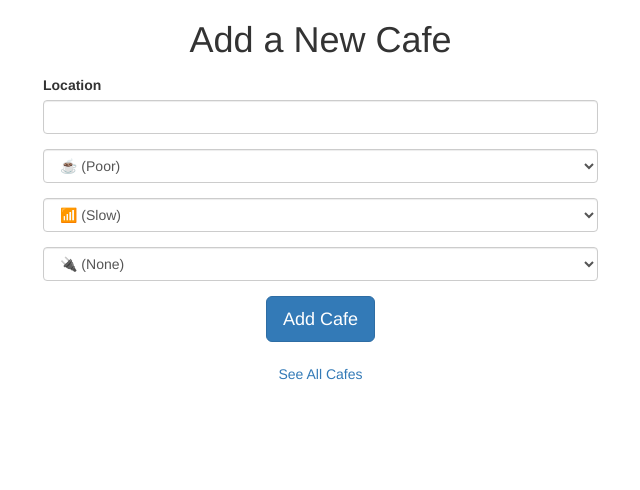
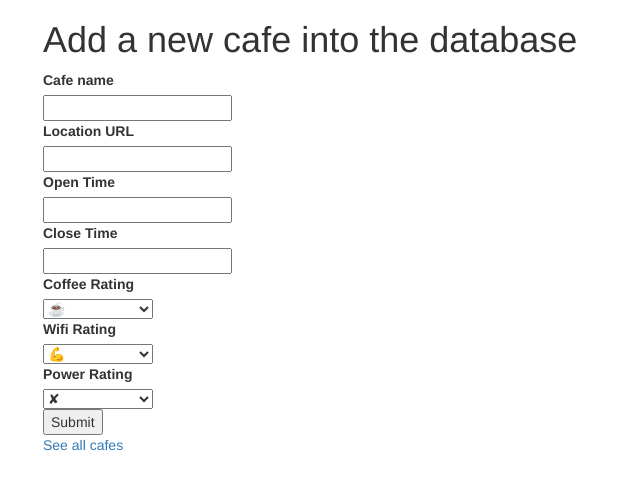
Before and after one commit to 4shenafi/100-days-of-python, a Flask app: template day-62/523 Starting-Files-coffee-and-wifi/templates/add.html in a window 1280 px wide. Shown: the top 490 px of the page, without its empty margins (27-667 px from the left). Run offline with Flask 2, Linux system fonts and the light colour scheme; the template is opened without the code that fills it: values that come from a table or form of the project are taken from there, others are empty; some libraries are stand-ins or nearby versions.

Commit message:
Refactor cafe management functionality with improved data handling and template structure

```diff
--- a/day-62/523 Starting-Files-coffee-and-wifi/main.py
+++ b/day-62/523 Starting-Files-coffee-and-wifi/main.py
@@ -4,39 +4,28 @@ from flask_wtf import FlaskForm
 from wtforms import StringField, SubmitField, SelectField
 from wtforms.validators import DataRequired
 import csv
-import requests
-
+import os
 
 app = Flask(__name__)
 app.config['SECRET_KEY'] = '8BYkEfBA6O6donzWlSihBXox7C0sKR6b'
 Bootstrap(app)
 
+
 class CafeForm(FlaskForm):
-    cafe = StringField('Cafe Name', validators=[DataRequired()])
-    location = StringField('Location', validators=[DataRequired()])
+    cafe = StringField('Cafe name', validators=[DataRequired()])
+    location = StringField('Location URL', validators=[DataRequired()])
     open_time = StringField('Open Time', validators=[DataRequired()])
     close_time = StringField('Close Time', validators=[DataRequired()])
-    coffee_rating = SelectField('Coffee Rating', choices=[
-        (1, '☕'),
-        (2, '☕☕'),
-        (3, '☕☕☕'),
-        (4, '☕☕☕☕'),
-        (5, '☕☕☕☕☕')
-    ], validators=[DataRequired()])
-    wifi_rating = SelectField('Wifi Rating', choices=[
-        (1, '📶'),
-        (2, '📶📶'),
-        (3, '📶📶📶'),
-        (4, '📶📶📶📶'),
-        (5, '📶📶📶📶📶')
-    ], validators=[DataRequired()])
-    power_rating = SelectField('Power Rating', choices=[
-        (1, '🔌'),
-        (2, '🔌🔌'),
-        (3, '🔌🔌🔌'),
-        (4, '🔌🔌🔌🔌'),
-        (5, '🔌🔌🔌🔌🔌')
-    ], validators=[DataRequired()])
+    coffee_rating = SelectField('Coffee Rating',
+                                choices=['☕️', '☕☕', '☕☕☕', '☕☕☕☕', '☕☕☕☕☕'],
+                                validators=[DataRequired()])
+    wifi_rating = SelectField('Wifi Rating',
+                                choices=['💪', '💪💪', '💪💪💪', '💪💪💪💪', '💪💪💪💪💪'],
+                              validators=[DataRequired()])
+    power_rating = SelectField('Power Rating',
+                                choices=['✘', '🔌', '🔌🔌', '🔌🔌🔌', '🔌🔌🔌🔌', '🔌🔌🔌🔌🔌'],
+                                validators=[DataRequired()])
+
     submit = SubmitField('Submit')
 
 # Exercise:
@@ -58,41 +47,33 @@ def home():
 def add_cafe():
     form = CafeForm()
     if form.validate_on_submit():
-        name = form.cafe.data
-        location = form.location.data
-        open_time = form.open_time.data
-        close_time = form.close_time.data
-        coffee_rating = form.coffee_rating.data
-        wifi_rating = form.wifi_rating.data
-        power_rating = form.power_rating.data
+        name = request.form['cafe']
+        location = request.form['location']
+        open_time = request.form['open_time']
+        close_time = request.form['close_time']
+        coffee_rating = request.form['coffee_rating']
+        wifi_rating = request.form['wifi_rating']
+        power_rating = request.form['power_rating']
 
-        with open('cafe-data.csv', 'a', newline='') as csv_file:
-            csv_writer = csv.writer(csv_file, delimiter=',')
+        file_path = os.path.join(os.path.dirname(__file__), 'cafe-data.csv')
+        with open(file_path, mode='a', newline='', encoding='utf-8') as csv_file:
+            csv_writer = csv.writer(csv_file, delimiter=',', quotechar='"', quoting=csv.QUOTE_MINIMAL)
             csv_writer.writerow([name, location, open_time, close_time, coffee_rating, wifi_rating, power_rating])
-        return redirect(url_for('home'))
+
+        return redirect(url_for('cafes'))
+
     return render_template('add.html', form=form)
 
 
 @app.route('/cafes')
 def cafes():
-    # Read the CSV file
-    with open('cafe-data.csv', newline='', encoding='utf-8') as csv_file:
-        csv_data = csv.reader(csv_file, delimiter=',')
+    file_path = os.path.join(os.path.dirname(__file__), 'cafe-data.csv')
+    with open(file_path, mode='r', newline='', encoding='utf-8') as csv_file:
+        csv_data = csv.DictReader(csv_file, delimiter=',')
+        list_of_rows = [row for row in csv_data]
 
-        # Read the header row
-        headers = next(csv_data)
-
-        # Convert rows into a list of dictionaries
-        cafes = []
-        for row in csv_data:
-            cafe_dict = {headers[i]: row[i] for i in range(len(headers))}
-            cafes.append(cafe_dict)
-
-        # Debugging: Print the data to the console
-        print(cafes)
-
-    # Pass the data to the template
-    return render_template('cafes.html', cafes=cafes, headers=headers)
+    print(list_of_rows)
+    return render_template('cafes.html', cafes=list_of_rows)
 
 
 if __name__ == '__main__':
--- a/day-62/523 Starting-Files-coffee-and-wifi/templates/add.html
+++ b/day-62/523 Starting-Files-coffee-and-wifi/templates/add.html
@@ -4,106 +4,26 @@
 
         {% block content %}
         <div class="container">
-  <div class="row justify-content-center">
-    <div class="col-sm-12 col-md-8 col-lg-6">
-      <h1 class="text-center mb-4">Add a New Cafe</h1>
+          <div class="row">
+            <div class="col-sm-12 col-md-8">
 
-      <!-- Form starts here -->
-      <form method="POST" action="{{ url_for('add_cafe') }}" class="needs-validation" novalidate>
+              <h1>Add a new cafe into the database</h1>
+
+            <form action="{{ url_for('add_cafe') }}" method="POST">
                 {{ form.csrf_token }}
+                {{ form.cafe.label }} <br> {{ form.cafe() }} <br>
+                {{ form.location.label }} <br> {{ form.location() }} <br>
+                {{ form.open_time.label }} <br> {{ form.open_time() }} <br>
+                {{ form.close_time.label }} <br> {{ form.close_time() }} <br>
+                {{ form.coffee_rating.label }} <br> {{ form.coffee_rating() }} <br>
+                {{ form.wifi_rating.label }} <br> {{ form.wifi_rating() }} <br>
+                {{ form.power_rating.label }} <br> {{ form.power_rating() }} <br>
+                {{ form.submit() }}
+            </form>
+              <p class="space-above"><a href="#">See all cafes</a></p>
 
-        <!-- Name Field -->
-        <div class="form-group">
-          {{ form.name.label(class="form-label") }}
-          {{ form.name(class="form-control", size=30) }}
-          {% for err in form.name.errors %}
-          <div class="invalid-feedback">{{ err }}</div>
-          {% endfor %}
-        </div>
-
-        <!-- Location Field -->
-        <div class="form-group">
-          {{ form.location.label(class="form-label") }}
-          {{ form.location(class="form-control", size=30) }}
-          {% for err in form.location.errors %}
-          <div class="invalid-feedback">{{ err }}</div>
-          {% endfor %}
-        </div>
-
-        <!-- Opening Time Field -->
-        <div class="form-group">
-          {{ form.opening_time.label(class="form-label") }}
-          {{ form.opening_time(class="form-control", size=30) }}
-          {% for err in form.opening_time.errors %}
-          <div class="invalid-feedback">{{ err }}</div>
-          {% endfor %}
-        </div>
-
-        <!-- Closing Time Field -->
-        <div class="form-group">
-          {{ form.closing_time.label(class="form-label") }}
-          {{ form.closing_time(class="form-control", size=30) }}
-          {% for err in form.closing_time.errors %}
-          <div class="invalid-feedback">{{ err }}</div>
-          {% endfor %}
-        </div>
-
-        <!-- Coffee Quality Field -->
-        <div class="form-group">
-          {{ form.coffee_quality.label(class="form-label") }}
-          <select class="form-control" id="coffee_quality" name="coffee_quality">
-            <option value="1">☕ (Poor)</option>
-            <option value="2">☕☕ (Below Average)</option>
-            <option value="3">☕☕☕ (Average)</option>
-            <option value="4">☕☕☕☕ (Good)</option>
-            <option value="5">☕☕☕☕☕ (Excellent)</option>
-          </select>
-          {% for err in form.coffee_quality.errors %}
-          <div class="invalid-feedback">{{ err }}</div>
-          {% endfor %}
-        </div>
-
-        <!-- Wifi Speed Field -->
-        <div class="form-group">
-          {{ form.wifi_speed.label(class="form-label") }}
-          <select class="form-control" id="wifi_speed" name="wifi_speed" title="Select Wifi Speed">
-            <option value="1">📶 (Slow)</option>
-            <option value="2">📶📶 (Below Average)</option>
-            <option value="3">📶📶📶 (Average)</option>
-            <option value="4">📶📶📶📶 (Fast)</option>
-            <option value="5">📶📶📶📶📶 (Very Fast)</option>
-          </select>
-          {% for err in form.wifi_speed.errors %}
-          <div class="invalid-feedback">{{ err }}</div>
-          {% endfor %}
-        </div>
-
-        <!-- Power Socket Field -->
-        <div class="form-group">
-          {{ form.power_socket.label(class="form-label") }}
-          <select class="form-control" id="power_socket" name="power_socket">
-            <option value="1">🔌 (None)</option>
-            <option value="2">🔌🔌 (Few)</option>
-            <option value="3">🔌🔌🔌 (Some)</option>
-            <option value="4">🔌🔌🔌🔌 (Many)</option>
-            <option value="5">🔌🔌🔌🔌🔌 (Plenty)</option>
-          </select>
-          {% for err in form.power_socket.errors %}
-          <div class="invalid-feedback">{{ err }}</div>
-          {% endfor %}
-        </div>
-
-        <!-- Submit Button -->
-        <div class="form-group text-center mt-4">
-          <button type="submit" class="btn btn-primary btn-lg">Add Cafe</button>
-        </div>
-      </form>
-
-      <!-- Link to See All Cafes -->
-      <div class="text-center mt-4">
-        <a href="#" class="btn btn-outline-secondary">See All Cafes</a>
             </div>
           </div>
         </div>
-</div>
+
         {% endblock %}
```
Also changed, not shown: day-62/523 Starting-Files-coffee-and-wifi/cafe-data.csv (+17 -1 lines), day-62/523 Starting-Files-coffee-and-wifi/templates/cafes.html (+23 -29 lines). Lines whose indentation alone changed are shown as unchanged.
